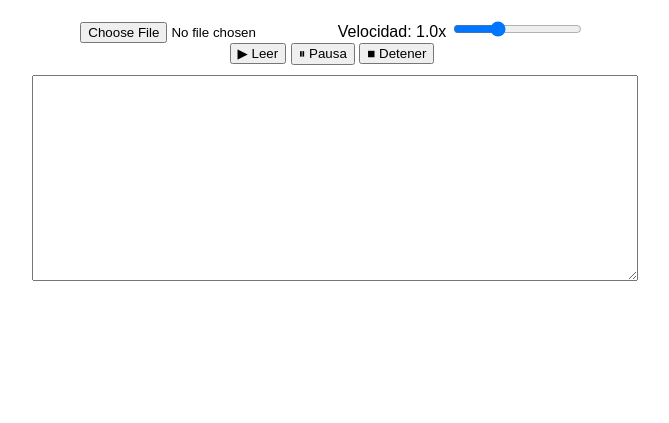
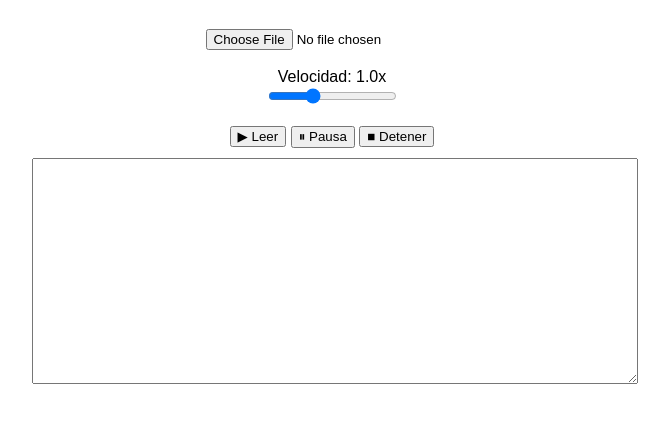
Before and after one commit to DiegoArcecarne/lector, a plain HTML site: page index.html in a window 1280 px wide. Shown: the part 61-484 px from the top of the page, without its empty margins (308-977 px from the left). Drawn offline with Linux system fonts and the light colour scheme.

Commit message:
Añade index.html completo y corrige app.js (pausa/reanudar)

```diff
--- a/index.html
+++ b/index.html
@@ -5,18 +5,25 @@
   <title>Lector de Documentos</title>
   <meta name="viewport" content="width=device-width, initial-scale=1">
   <link rel="manifest" href="manifest.json">
-  <link rel="stylesheet" href="style.css">
+  <style>
+    body{font-family:sans-serif;max-width:600px;margin:auto;text-align:center}
+    textarea{width:100%;height:220px;margin-top:10px}
+    input[type=file]{margin-top:10px}
+  </style>
 </head>
 <body>
 <h1>Lector Web</h1>
 
 <input type="file" id="file" accept=".txt">
-<label>Velocidad: <span id="val">1.0</span>x</label>
+<br><br>
+
+<label>Velocidad: <span id="val">1.0</span>x</label><br>
 <input type="range" id="rate" min="0.5" max="2" step="0.1" value="1">
-<br>
-<button id="play">▶ Leer</button>
-<button id="pause">⏸ Pausa</button>
-<button id="stop">■ Detener</button>
+<br><br>
+
+<button id="play">▶ Leer</button>
+<button id="pause">⏸ Pausa</button>
+<button id="stop">■ Detener</button>
 
 <textarea id="box" readonly></textarea>
 
```
